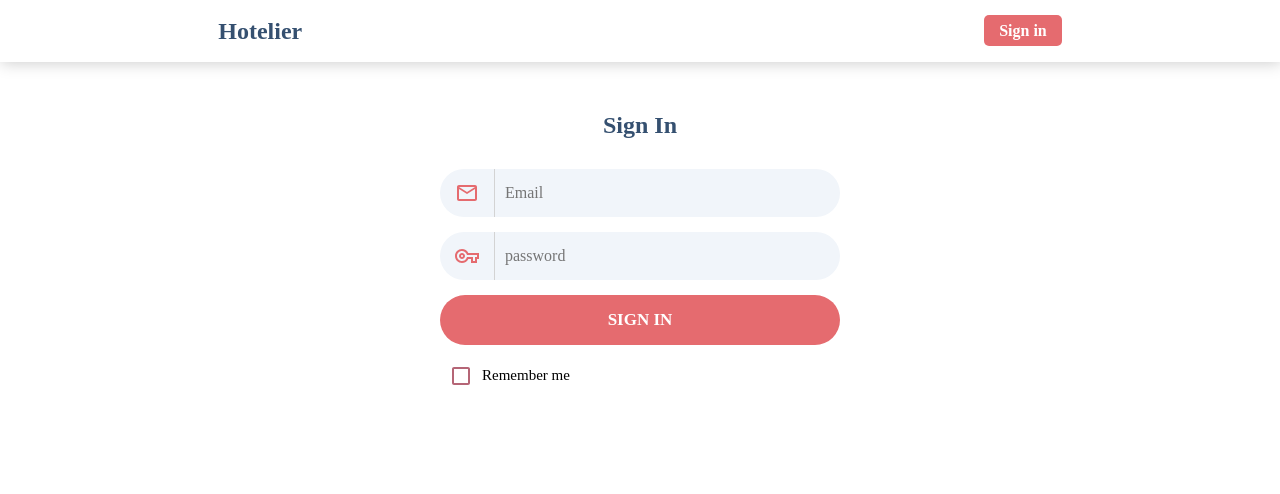
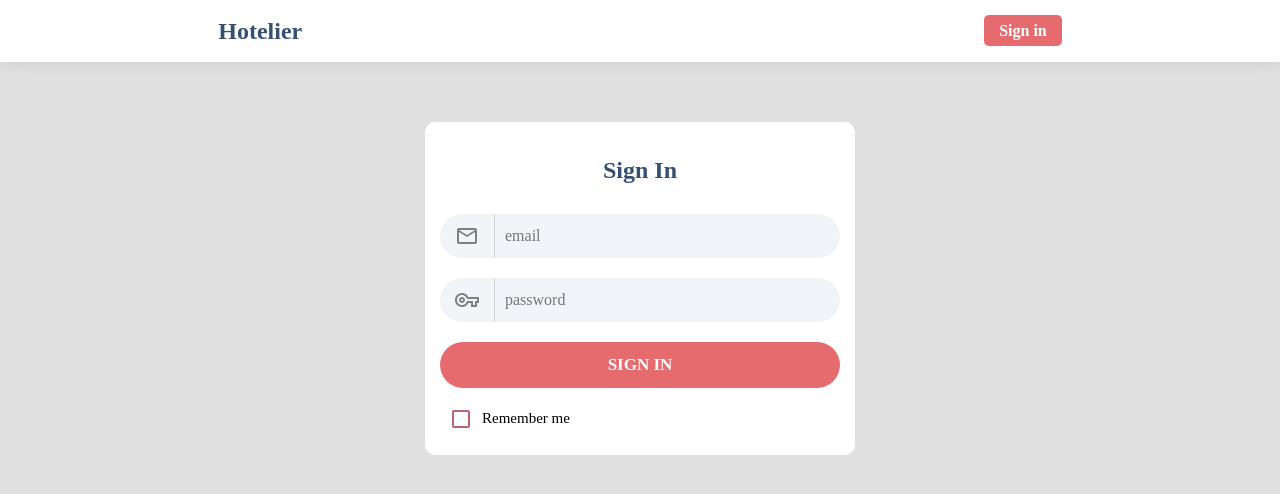
Before and after one commit to ankuobed/hotelier, a React (Create React App) app: page /signIn in a window 1280 px wide. Shown: the top 494 px of the page. Built offline with nearby package versions, Linux system fonts and the light colour scheme; a web font is replaced by a local one.

Commit message:
clean up

```diff
--- a/src/App.css
+++ b/src/App.css
@@ -1,7 +1,7 @@
 body {
   margin: 0;
   font-family: montserrat;
-  background-color: white;
+  background-color: #e0e0e0;
 }
 
 .container {
--- a/src/components/SingIn/SignIn.css
+++ b/src/components/SingIn/SignIn.css
@@ -3,14 +3,16 @@
     display: flex;
     align-items: center;
     justify-content: center;
+    padding-top: 30px;
 }
 
 .signIn {
     display: flex;
     flex-direction: column;
     border-radius: 10px;
+    width: 100%;
     background-color: white;
-    width: 100%;
+    padding: 15px;
 }
 
 .signIn h2 {
@@ -26,16 +28,16 @@
     background-color: #f1f5fa;
     height: fit-content;
     border-radius: 30px;
-    margin-bottom: 15px;
+    margin-bottom: 20px;
 }
 
 .inputCon .MuiSvgIcon-root {
-    color: #e56b6f;
+    color: gray;
     margin: 0 15px;
 }
 
 .signIn input {
-    padding: 15px 10px;
+    padding: 13px 10px;
     border: none;
     font-size: 16px;
     font-family: montserrat;
@@ -51,7 +53,7 @@
     border: none;
     font-family: montserrat;
     font-weight: bold;
-    padding: 15px 15px;
+    padding: 13px 15px;
     border-radius: 30px;
     font-size: 17px;
     outline: none;
--- a/src/components/SingIn/SignIn.js
+++ b/src/components/SingIn/SignIn.js
@@ -26,8 +26,7 @@ const SignIn = () => {
                         type='email'
                         value={email}
                         onChange={(e) => setEmail(e.target.value)}
-                        placeholder='Email'
-                        autoFocus
+                        placeholder='email'
                     />
                 </div>
 
```
Also changed, not shown: 1 other file (tests, documents, lock files or other folders).
